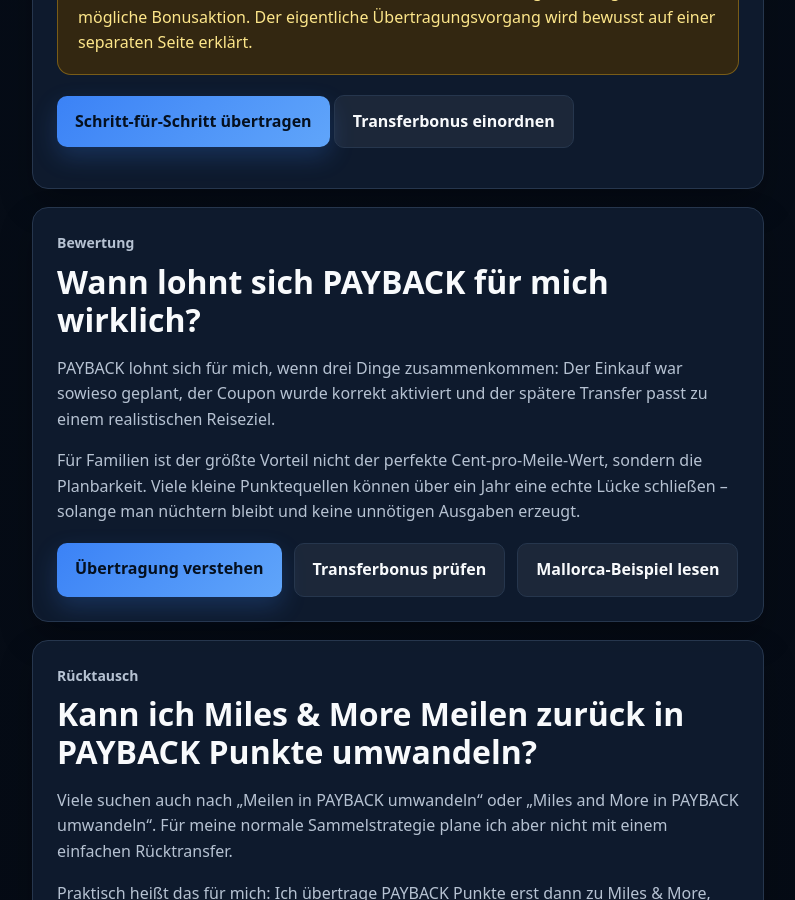
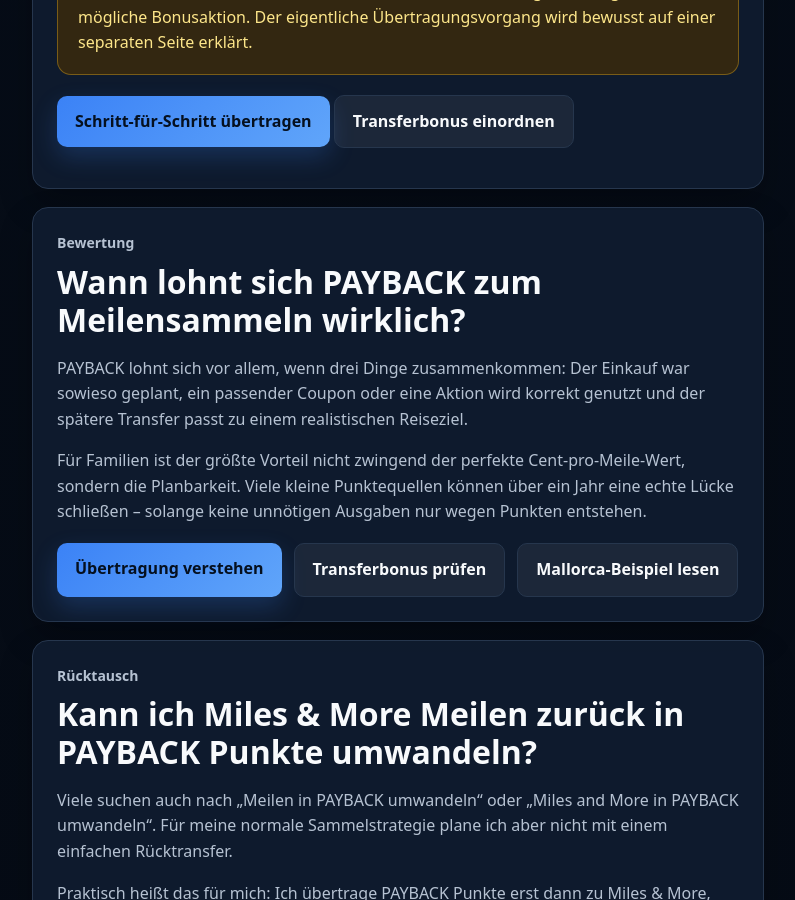
Before and after one commit to Praemienflug-Planer/miles-planer, a Jekyll site: the page built from meilen-sammeln/payback/index.html, in a window 1280 px wide and 900 px high, scrolled down 10688 px. Shown: the whole window, without its empty margins (68-863 px from the left). Built offline with Jekyll 4.4.1, drawn with Linux system fonts in a browser that asks for light colours.

Commit message:
Neutralize PAYBACK evaluation section

```diff
--- a/_includes/payback/bewertung.html
+++ b/_includes/payback/bewertung.html
@@ -1,7 +1,7 @@
 <div class="article-card seo-card" id="bewertung">
   <p class="eyebrow">Bewertung</p>
-  <h2>Wann lohnt sich PAYBACK für mich wirklich?</h2>
-  <p>PAYBACK lohnt sich für mich, wenn drei Dinge zusammenkommen: Der Einkauf war sowieso geplant, der Coupon wurde korrekt aktiviert und der spätere Transfer passt zu einem realistischen Reiseziel.</p>
-  <p>Für Familien ist der größte Vorteil nicht der perfekte Cent-pro-Meile-Wert, sondern die Planbarkeit. Viele kleine Punktequellen können über ein Jahr eine echte Lücke schließen – solange man nüchtern bleibt und keine unnötigen Ausgaben erzeugt.</p>
+  <h2>Wann lohnt sich PAYBACK zum Meilensammeln wirklich?</h2>
+  <p>PAYBACK lohnt sich vor allem, wenn drei Dinge zusammenkommen: Der Einkauf war sowieso geplant, ein passender Coupon oder eine Aktion wird korrekt genutzt und der spätere Transfer passt zu einem realistischen Reiseziel.</p>
+  <p>Für Familien ist der größte Vorteil nicht zwingend der perfekte Cent-pro-Meile-Wert, sondern die Planbarkeit. Viele kleine Punktequellen können über ein Jahr eine echte Lücke schließen – solange keine unnötigen Ausgaben nur wegen Punkten entstehen.</p>
   <div class="mini-cta"><a class="btn btn-primary" href="/meilen-sammeln/payback-punkte-miles-and-more/">Übertragung verstehen</a><a class="btn btn-secondary" href="/meilen-sammeln/payback-transferbonus/">Transferbonus prüfen</a><a class="btn btn-secondary" href="/meilen-sammeln/payback-mallorca/">Mallorca-Beispiel lesen</a></div>
 </div>
```
